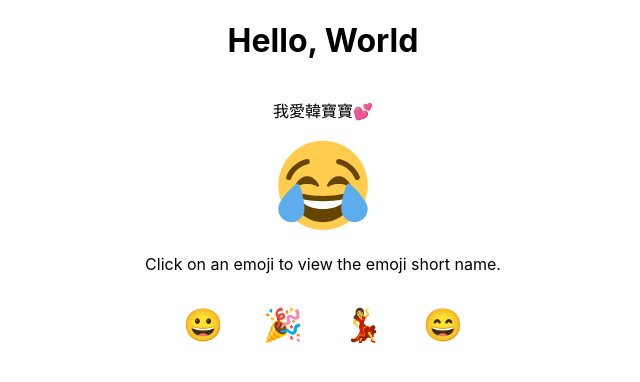
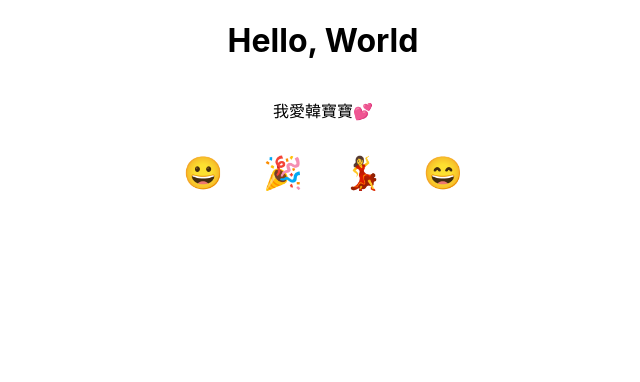
Before and after one commit to Oharu121/oharu121.github.io, a React (Create React App) app: page / in a window 1280 px wide. Shown: the top 382 px of the page, without its empty margins (317-957 px from the left). Built offline with nearby package versions, Linux system fonts and the light colour scheme.

Commit message:
delete instruction

```diff
--- a/src/App.js
+++ b/src/App.js
@@ -29,8 +29,7 @@ function App() {
   return(
     <div className="container">
       <h1 id={greeting}>Hello, World</h1>
-      <p>我愛韓寶寶💕</p>
-      <Instructions />
+      {displayLove && <p>我愛韓寶寶💕</p>}
       <ul>
         {
           emojis.map(emoji => (
```
